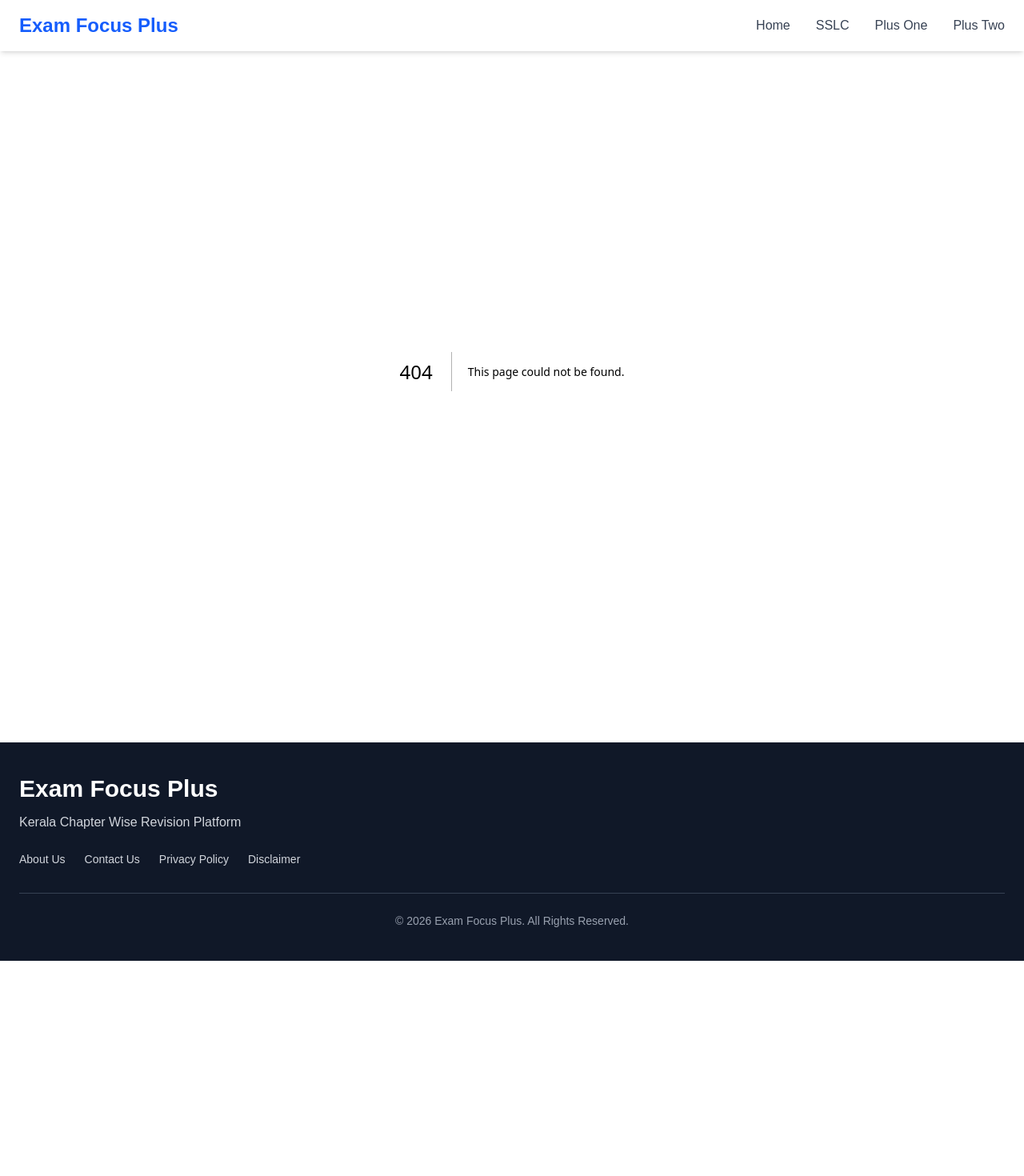
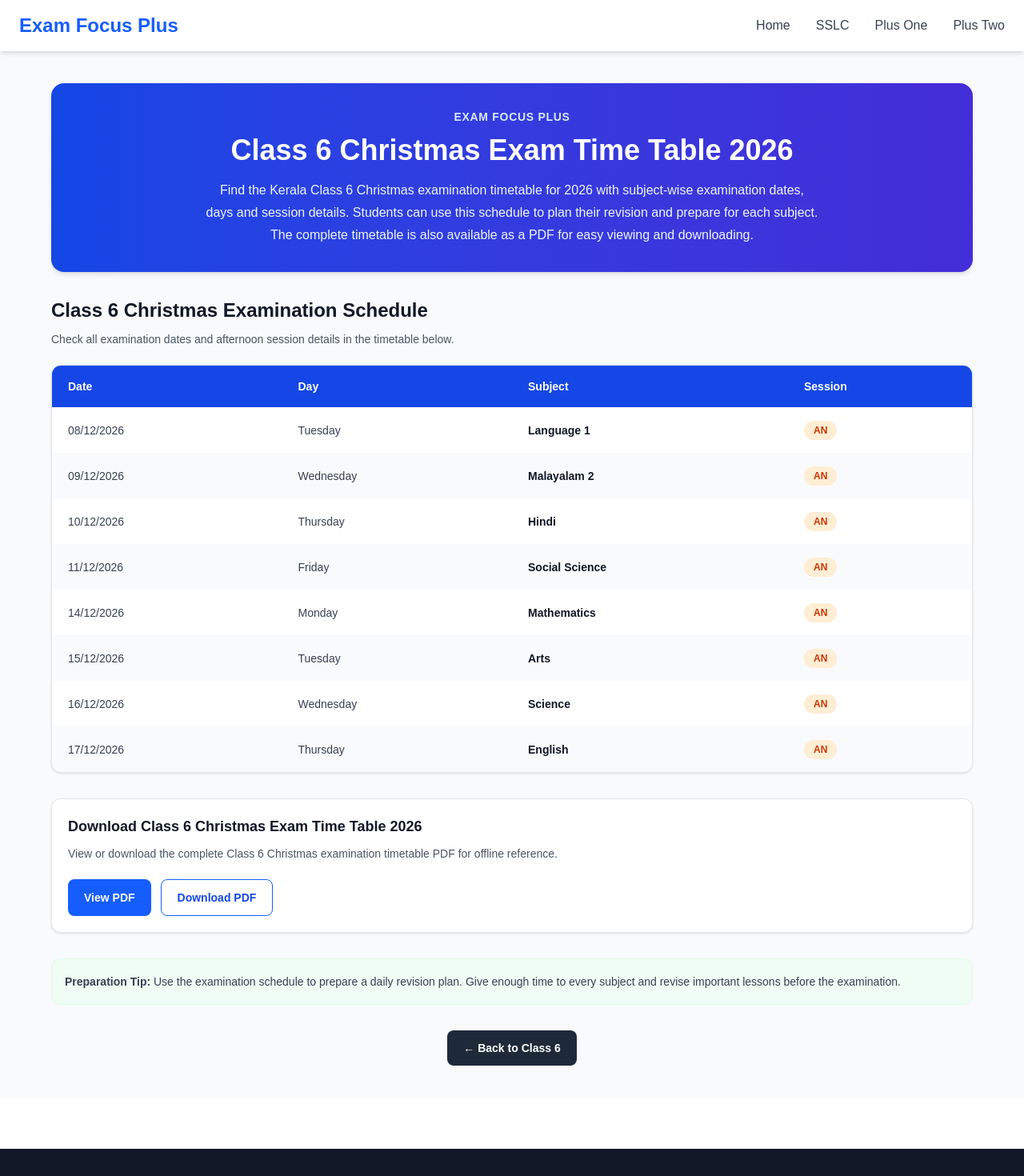
Before and after one commit to examfocusplus/exam-focus-plus, a Next.js app: page /class-6-christmas-timetable-26 in a window 1280 px wide. Before the commit this address had no page. Shown: the top 1470 px of the page at 80% size. Before the commit the page ends 1201 px from the top, so only its background shows below. Built offline with nearby package versions, Linux system fonts and the light colour scheme.

Commit message:
Add Class 6 Christmas exam timetable

```diff
--- /dev/null
+++ b/app/class-6-christmas-timetable-26/page.tsx
@@ -0,0 +1,179 @@
+import type { Metadata } from "next";
+
+export const metadata: Metadata = {
+  title: "Class 6 Christmas Exam Time Table 2026 | Kerala - Exam Focus Plus",
+  description:
+    "Check the Kerala Class 6 Christmas Exam Time Table 2026 with subject-wise examination dates and afternoon session details. View and download the Class 6 Christmas exam timetable PDF at Exam Focus Plus.",
+  keywords: [
+    "Class 6 Christmas Exam Time Table 2026",
+    "Class 6 Christmas Exam Question Paper 2026",
+    "Class 6 Christmas Exam Question Paper 2025",
+    "Class 6 Christmas Exam 2026",
+    "Kerala Class 6 Exam Time Table",
+    "Class 6 Christmas Examination Schedule",
+    "Class 6 Exam Time Table PDF",
+    "Class 6 December Exam 2026",
+    "Kerala School Christmas Exam 2026",
+    "Class 6 Study Materials",
+    "Exam Focus Plus"
+  ],
+  alternates: {
+    canonical: "/class-6-christmas-timetable-26",
+  },
+  openGraph: {
+    title: "Class 6 Christmas Exam Time Table 2026",
+    description:
+      "View and download the Kerala Class 6 Christmas Exam Time Table 2026 PDF with subject-wise examination dates.",
+    url: "https://examfocusplus.in/class-6-christmas-timetable-26",
+    siteName: "Exam Focus Plus",
+    type: "website",
+  },
+};
+
+const exams = [
+  { date: "08/12/2026", day: "Tuesday", subject: "Language 1", session: "AN" },
+  { date: "09/12/2026", day: "Wednesday", subject: "Malayalam 2", session: "AN" },
+  { date: "10/12/2026", day: "Thursday", subject: "Hindi", session: "AN" },
+  { date: "11/12/2026", day: "Friday", subject: "Social Science", session: "AN" },
+  { date: "14/12/2026", day: "Monday", subject: "Mathematics", session: "AN" },
+  { date: "15/12/2026", day: "Tuesday", subject: "Arts", session: "AN" },
+  { date: "16/12/2026", day: "Wednesday", subject: "Science", session: "AN" },
+  { date: "17/12/2026", day: "Thursday", subject: "English", session: "AN" },
+];
+
+const pdfUrl =
+  "/pdf/christmas-exam-timetable/class-6-christmas-timetable-26.pdf";
+
+export default function Class6ChristmasTimetablePage() {
+  return (
+    <main className="min-h-screen bg-gray-50 px-3 py-8 sm:px-6 sm:py-10 lg:px-8">
+      <div className="mx-auto max-w-6xl">
+
+        <div className="mb-8 rounded-2xl bg-gradient-to-r from-blue-700 to-indigo-700 px-4 py-7 text-center text-white shadow-md sm:px-8 sm:py-8">
+          <p className="mb-3 text-sm font-semibold tracking-wider text-blue-100">
+            EXAM FOCUS PLUS
+          </p>
+
+          <h1 className="text-2xl font-bold sm:text-4xl">
+            Class 6 Christmas Exam Time Table 2026
+          </h1>
+
+          <p className="mx-auto mt-4 max-w-3xl text-sm leading-7 text-blue-50 sm:text-base">
+            Find the Kerala Class 6 Christmas examination timetable
+            for 2026 with subject-wise examination dates, days and
+            session details. Students can use this schedule to plan
+            their revision and prepare for each subject. The complete
+            timetable is also available as a PDF for easy viewing
+            and downloading.
+          </p>
+        </div>
+
+        <div className="mb-5">
+          <h2 className="text-xl font-bold text-gray-900 sm:text-2xl">
+            Class 6 Christmas Examination Schedule
+          </h2>
+          <p className="mt-2 text-sm leading-6 text-gray-600">
+            Check all examination dates and afternoon session details
+            in the timetable below.
+          </p>
+        </div>
+
+        <div className="mb-8 overflow-hidden rounded-xl border border-gray-200 bg-white shadow-sm">
+          <table className="w-full table-fixed text-left">
+            <thead className="bg-blue-700 text-white">
+              <tr>
+                <th className="w-[28%] px-2 py-3 text-xs font-semibold sm:w-[25%] sm:px-5 sm:py-4 sm:text-sm">
+                  Date
+                </th>
+                <th className="w-[25%] px-2 py-3 text-xs font-semibold sm:w-[25%] sm:px-5 sm:py-4 sm:text-sm">
+                  Day
+                </th>
+                <th className="w-[29%] px-2 py-3 text-xs font-semibold sm:w-[30%] sm:px-5 sm:py-4 sm:text-sm">
+                  Subject
+                </th>
+                <th className="w-[18%] px-2 py-3 text-xs font-semibold sm:w-[20%] sm:px-5 sm:py-4 sm:text-sm">
+                  Session
+                </th>
+              </tr>
+            </thead>
+
+            <tbody>
+              {exams.map((exam, index) => (
+                <tr
+                  key={exam.date + exam.subject}
+                  className={
+                    index % 2 === 0 ? "bg-white" : "bg-gray-50"
+                  }
+                >
+                  <td className="break-words px-2 py-4 text-xs text-gray-700 sm:px-5 sm:text-sm">
+                    {exam.date}
+                  </td>
+                  <td className="break-words px-2 py-4 text-xs text-gray-700 sm:px-5 sm:text-sm">
+                    {exam.day}
+                  </td>
+                  <td className="break-words px-2 py-4 text-xs font-semibold text-gray-900 sm:px-5 sm:text-sm">
+                    {exam.subject}
+                  </td>
+                  <td className="px-2 py-4 sm:px-5">
+                    <span className="inline-block rounded-full bg-orange-100 px-2 py-1 text-xs font-bold text-orange-700 sm:px-3">
+                      {exam.session}
+                    </span>
+                  </td>
+                </tr>
+              ))}
+            </tbody>
+          </table>
+        </div>
+
+        <div className="mb-8 rounded-xl border border-gray-200 bg-white p-5 shadow-sm">
+          <h2 className="text-lg font-bold text-gray-900">
+            Download Class 6 Christmas Exam Time Table 2026
+          </h2>
+
+          <p className="mt-2 text-sm leading-6 text-gray-600">
+            View or download the complete Class 6 Christmas
+            examination timetable PDF for offline reference.
+          </p>
+
+          <div className="mt-5 flex flex-col gap-3 sm:flex-row">
+            <a
+              href={pdfUrl}
+              target="_blank"
+              rel="noopener noreferrer"
+              className="inline-flex items-center justify-center rounded-lg bg-blue-600 px-5 py-3 text-sm font-semibold text-white transition hover:bg-blue-700"
+            >
+              View PDF
+            </a>
+
+            <a
+              href={pdfUrl}
+              download
+              className="inline-flex items-center justify-center rounded-lg border border-blue-600 px-5 py-3 text-sm font-semibold text-blue-700 transition hover:bg-blue-50"
+            >
+              Download PDF
+            </a>
+          </div>
+        </div>
+
+        <div className="rounded-xl border border-green-100 bg-green-50 p-4">
+          <p className="text-sm leading-6 text-gray-700">
+            <strong>Preparation Tip:</strong> Use the examination
+            schedule to prepare a daily revision plan. Give enough
+            time to every subject and revise important lessons
+            before the examination.
+          </p>
+        </div>
+
+        <div className="mt-8 text-center">
+          <a
+            href="/class-6"
+            className="inline-flex items-center rounded-lg bg-gray-800 px-5 py-3 text-sm font-semibold text-white transition hover:bg-gray-900"
+          >
+            ← Back to Class 6
+          </a>
+        </div>
+
+      </div>
+    </main>
+  );
+}
```
Also changed, not shown: 1 other file (tests, documents, lock files or other folders).
